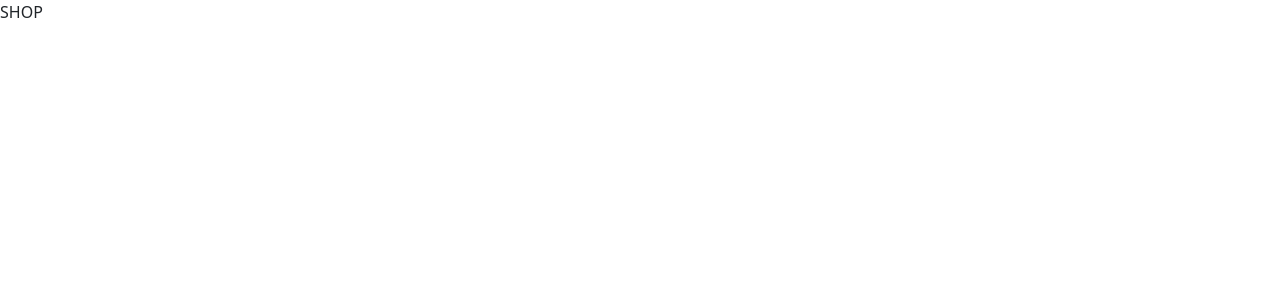
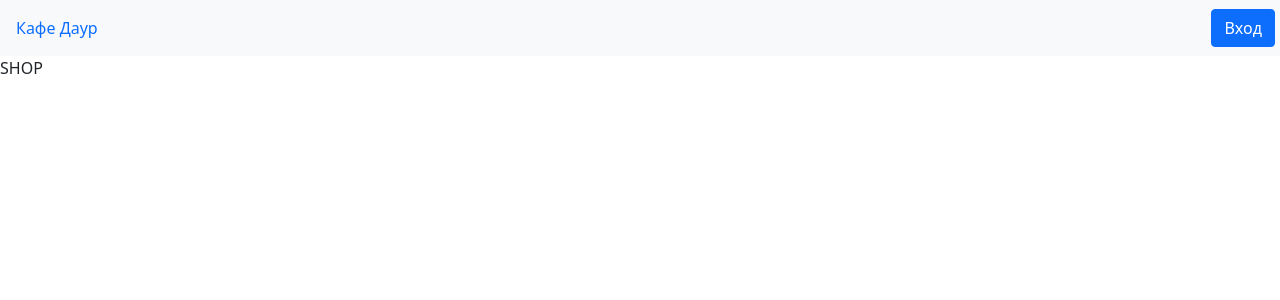
Before and after one commit to LLPeterX/simple-cafe, a React (Create React App) app in the folder client/: page / in a window 1280 px wide. Shown: the top 300 px of the page. Built offline with nearby package versions, Linux system fonts and the light colour scheme.

Commit message:
NabBar - done

```diff
--- a/client/src/App.js
+++ b/client/src/App.js
@@ -1,10 +1,12 @@
 import React from "react";
 import { BrowserRouter } from 'react-router-dom'
 import AppRouter from "./components/AppRouter";
+import NavBar from "./components/NavBar";
 
 function App() {
   return (
     <BrowserRouter>
+      <NavBar />
       <AppRouter />
     </BrowserRouter>
   );
--- /dev/null
+++ b/client/src/components/NavBar.js
@@ -0,0 +1,30 @@
+import React from "react"
+import { Navbar, Nav, Button, NavLink } from 'react-bootstrap'
+import { Context } from ".."
+import { SHOP_ROUTE } from "../utils/constants"
+import { observer } from 'mobx-react-lite'
+import s from './navbar.module.css'
+
+// чтобы MobX следил за изменением стейта user, оборачиваем JSX в observer()
+const NavBar = observer(() => {
+  const { user } = React.useContext(Context);
+  return (
+    // <Navbar bg="light" expand="lg" > // нужно "схлопывание" сделать поменьше
+    <Navbar bg="light" expand="sm">
+      <NavLink to={SHOP_ROUTE} className="container-fluid">Кафе Даур</NavLink>
+      {
+        user.isAuth ?
+          <Nav className="ml-auto">
+            <Button className={s.btn} onClick={() => console.log('CALL ADMIN PANEL')}>Администрирование</Button>
+            <Button className={s.btn} onClick={() => user.setIsAuth(false)}>Выход</Button>
+          </Nav>
+          :
+          <Nav className="ml-auto">
+            <Button className={s.btn} onClick={() => user.setIsAuth(true)}>Вход</Button>
+          </Nav>
+      }
+    </Navbar >
+  );
+});
+
+export default NavBar;
--- /dev/null
+++ b/client/src/components/navbar.module.css
@@ -0,0 +1,4 @@
+.btn {
+  margin-left: 5px;
+  margin-right: 5px;
+}
```
